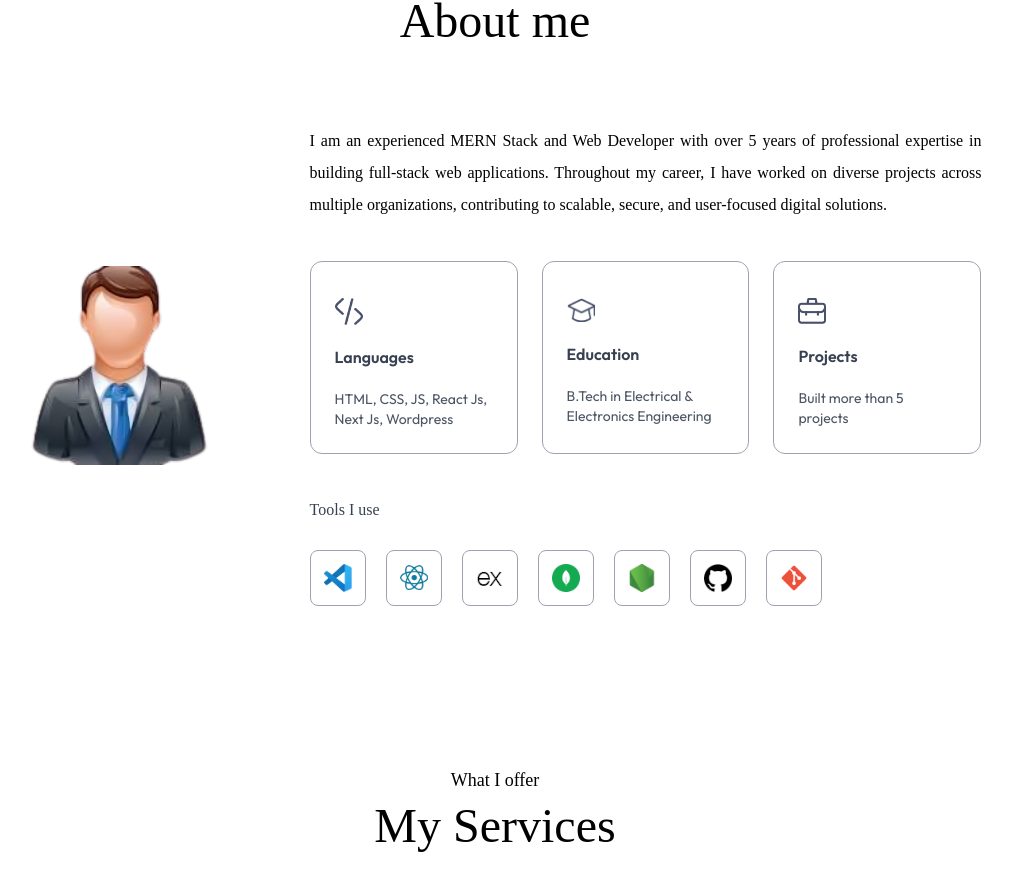
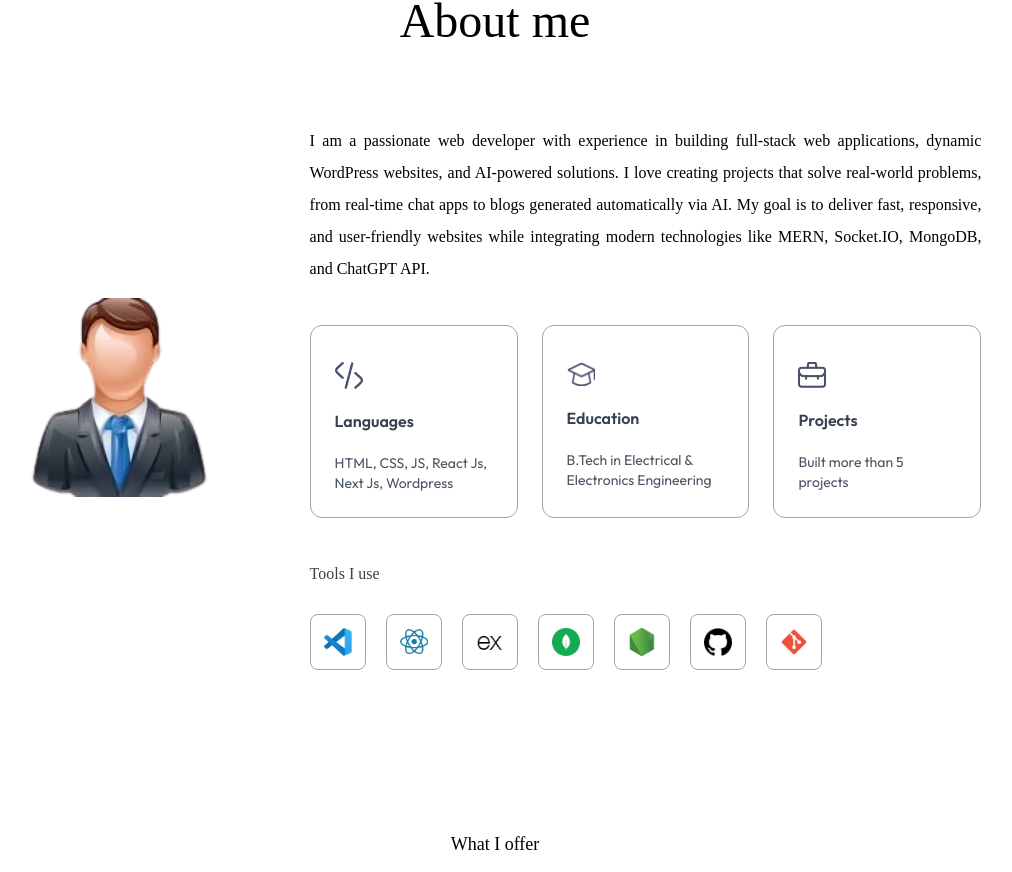
Before and after one commit to vineettiwari1708/portfolio, a Next.js app: page / in a window 1280 px wide. Shown: the part 879-1751 px from the top of the page, without its empty margins (145-1157 px from the left). Built offline with nearby package versions, Linux system fonts and the light colour scheme; a web font is replaced by a local one.

Commit message:
Update About.jsx

```diff
--- a/components/About.jsx
+++ b/components/About.jsx
@@ -42,7 +42,7 @@ const About = ({isDarkMode}) => {
             transition={{duration: 0.6, delay: 0.8}}
             className='w-full flex-col'>
                 <p className='mb-10 max-w-2xl font-Ovo sm:text-justify sm:text-center'
-                >I am an experienced MERN Stack and Web Developer with over 5 years of professional expertise in building full-stack web applications. Throughout my career, I have worked on diverse projects across multiple organizations, contributing to scalable, secure, and user-focused digital solutions.</p>
+                >I am a passionate web developer with experience in building full-stack web applications, dynamic WordPress websites, and AI-powered solutions. I love creating projects that solve real-world problems, from real-time chat apps to blogs generated automatically via AI. My goal is to deliver fast, responsive, and user-friendly websites while integrating modern technologies like MERN, Socket.IO, MongoDB, and ChatGPT API.</p>
 
                 <motion.ul
                 initial={{opacity: 0}}
```
